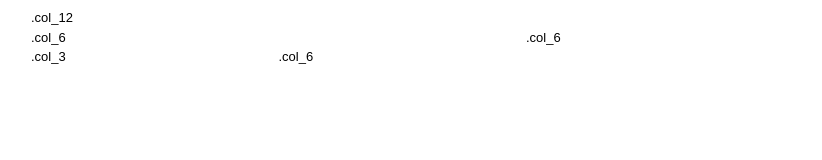
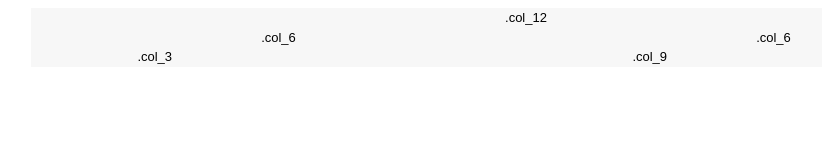
Before and after one commit to RobLucci/flawless, a plain HTML site: page index.html in a window 1280 px wide. Shown: the whole page, without its empty margins (114-936 px from the left). Drawn offline with Linux system fonts and the light colour scheme.

Commit message:
aggiunto file di esempio

```diff
--- a/css/example.css
+++ b/css/example.css
@@ -0,0 +1,7 @@
+.center_box{
+	float:left;
+	width:100%;
+	background-color:#f7f7f7;
+	text-align:center;
+
+}
--- a/index.html
+++ b/index.html
@@ -9,17 +9,27 @@
 
 	<div class="container">
 		<div class="row">
-		<div class="col_12">.col_12</div>
+			<div class="col_12">
+				<div class="center_box">.col_12</div>
+			</div>
 		</div>
 
 		<div class="row">
-		<div class="col_6">.col_6</div>
-		<div class="col_6">.col_6</div>
+			<div class="col_6">
+				<div class="center_box">.col_6</div>
+			</div>
+			<div class="col_6">
+			<div class="center_box">.col_6</div>
+			</div>
 		</div>
 
 		<div class="row">
-		<div class="col_3">.col_3</div>
-		<div class="col_9">.col_6</div>
+			<div class="col_3">
+				<div class="center_box">.col_3</div>
+			</div>
+			<div class="col_9">
+				<div class="center_box">.col_9</div>
+			</div>
 		</div>
 	</div>
 
```
Lines whose indentation alone changed are shown as unchanged.
